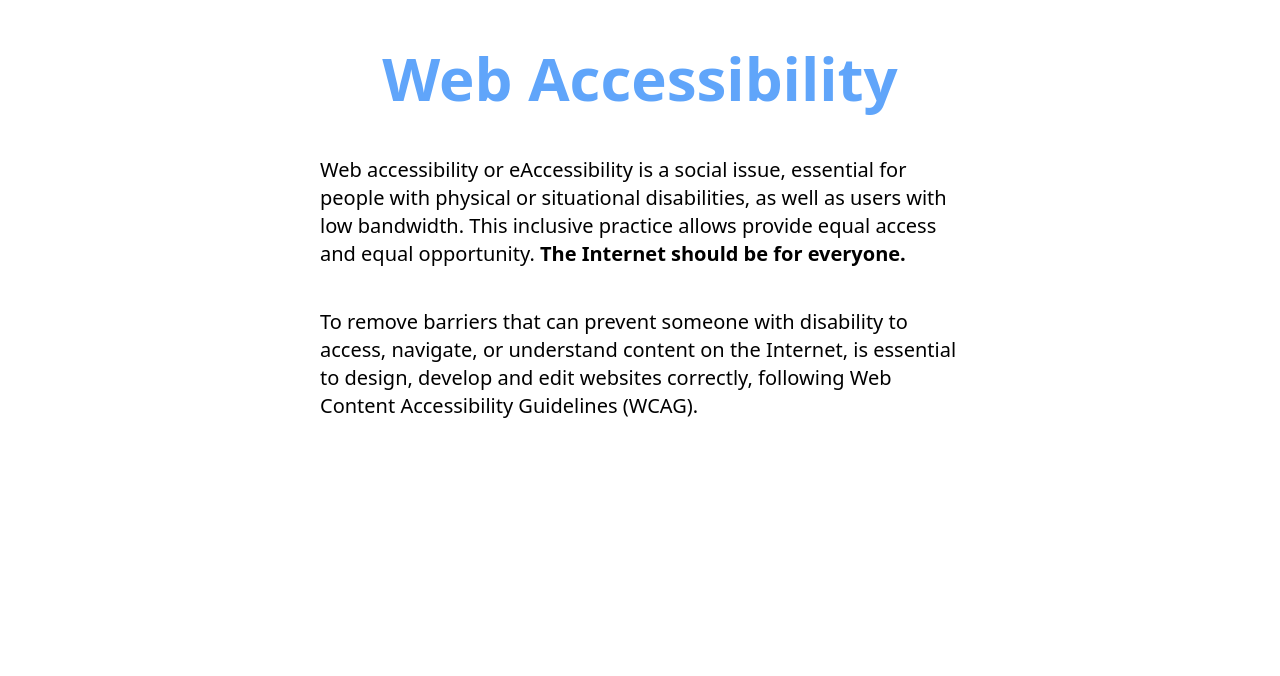
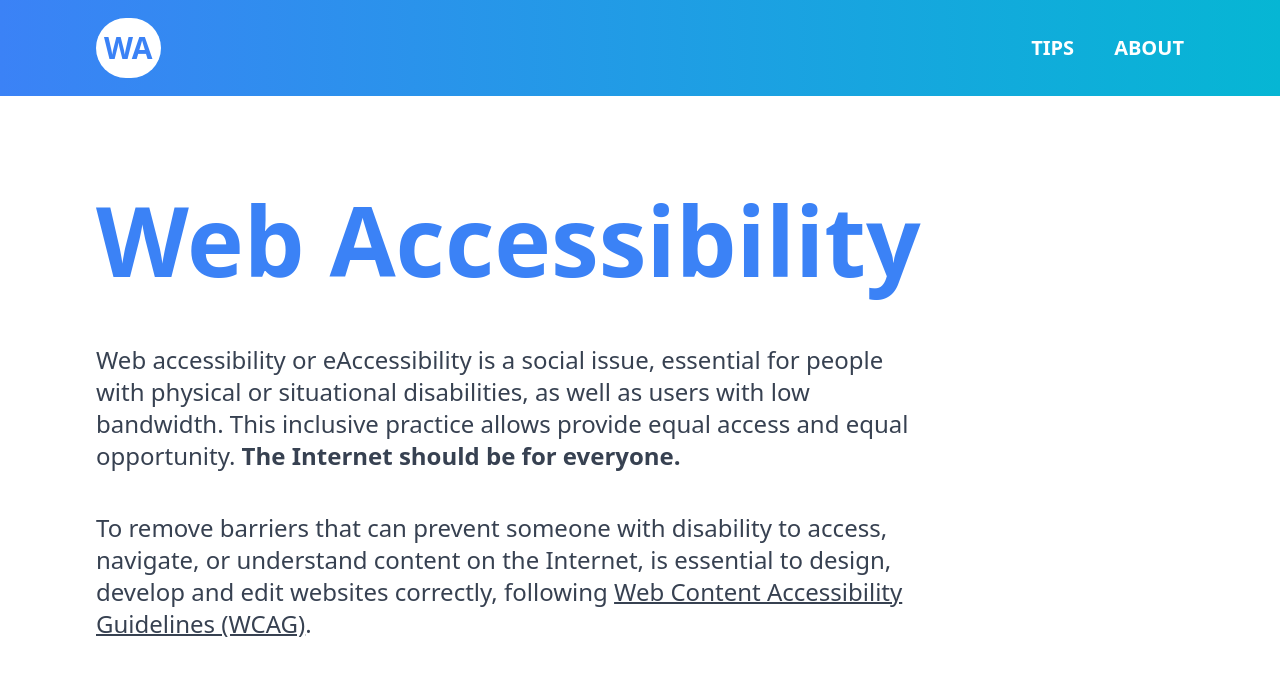
Before and after one commit to thiagocabralcorreia/web-accessibility, a Next.js app: page / in a window 1280 px wide. Shown: the top 676 px of the page. Built offline with nearby package versions, Linux system fonts and the light colour scheme.

Commit message:
Add Header component and update Home page styles

```diff
--- /dev/null
+++ b/app/Header.tsx
@@ -0,0 +1,15 @@
+function Header() {
+  return (
+    <header className="w-full h-24 flex items-center justify-between px-10 md:px-24 mb-14 md:mb-24 bg-gradient-to-r from-blue-500 to-cyan-500">
+      <div className="rounded-full bg-white">
+        <h1 className="text-3xl font-bold text-blue-500 px-2 py-3">WA</h1>
+      </div>
+      <div className="flex">
+        <p className="text-xl font-bold text-white mr-10">TIPS</p>
+        <p className="text-xl font-bold text-white">ABOUT</p>
+      </div>
+    </header>
+  );
+}
+
+export default Header;
--- a/app/layout.tsx
+++ b/app/layout.tsx
@@ -1,4 +1,5 @@
 import "../styles/globals.css";
+import Header from "./Header";
 
 export default function RootLayout({
   children,
@@ -10,7 +11,7 @@ export default function RootLayout({
       <head />
 
       <body>
-        <div></div>
+        <Header />
         <div>{children}</div>
       </body>
     </html>
--- a/app/page.tsx
+++ b/app/page.tsx
@@ -1,18 +1,18 @@
 export default function Home() {
   return (
-    <div className="flex-1 max-w-screen-sm justify-center mx-auto">
-      <h1 className="text-center text-blue-400 text-6xl font-sans font-bold m-12">
+    <div className="flex-1 max-w-5xl justify-center px-10 md:px-24">
+      <h1 className="text-blue-500 text-4xl lg:text-8xl md:text-6xl font-bold mb-10 md:mb-14">
         Web Accessibility
       </h1>
 
-      <p className="text-xl mb-10">
+      <p className="text-xl md:text-2xl text-gray-700 mb-8 md:mb-10">
         Web accessibility or eAccessibility is a social issue, essential for
         people with physical or situational disabilities, as well as users with
         low bandwidth. This inclusive practice allows provide equal access and
         equal opportunity. <b>The Internet should be for everyone.</b>
       </p>
 
-      <p className="text-xl mb-10">
+      <p className="text-xl md:text-2xl text-gray-700 mb-8 md:mb-10">
         To remove barriers that can prevent someone with disability to access,
         navigate, or understand content on the Internet, is essential to design,
         develop and edit websites correctly, following{" "}
@@ -20,6 +20,7 @@ export default function Home() {
           href="https://www.w3.org/TR/WCAG21/"
           target="_blank"
           rel="noopener noreferrer"
+          className="hover:text-sky-700 active:bg-blue-500 visited:text-purple-700 underline underline-offset-1"
         >
           Web Content Accessibility Guidelines (WCAG)
         </a>
--- a/package.json
+++ b/package.json
@@ -6,6 +6,7 @@
     "start": "next start"
   },
   "dependencies": {
+    "@heroicons/react": "^2.0.13",
     "next": "latest",
     "react": "18.2.0",
     "react-dom": "18.2.0"
```
Also changed, not shown: 1 other file (tests, documents, lock files or other folders).
